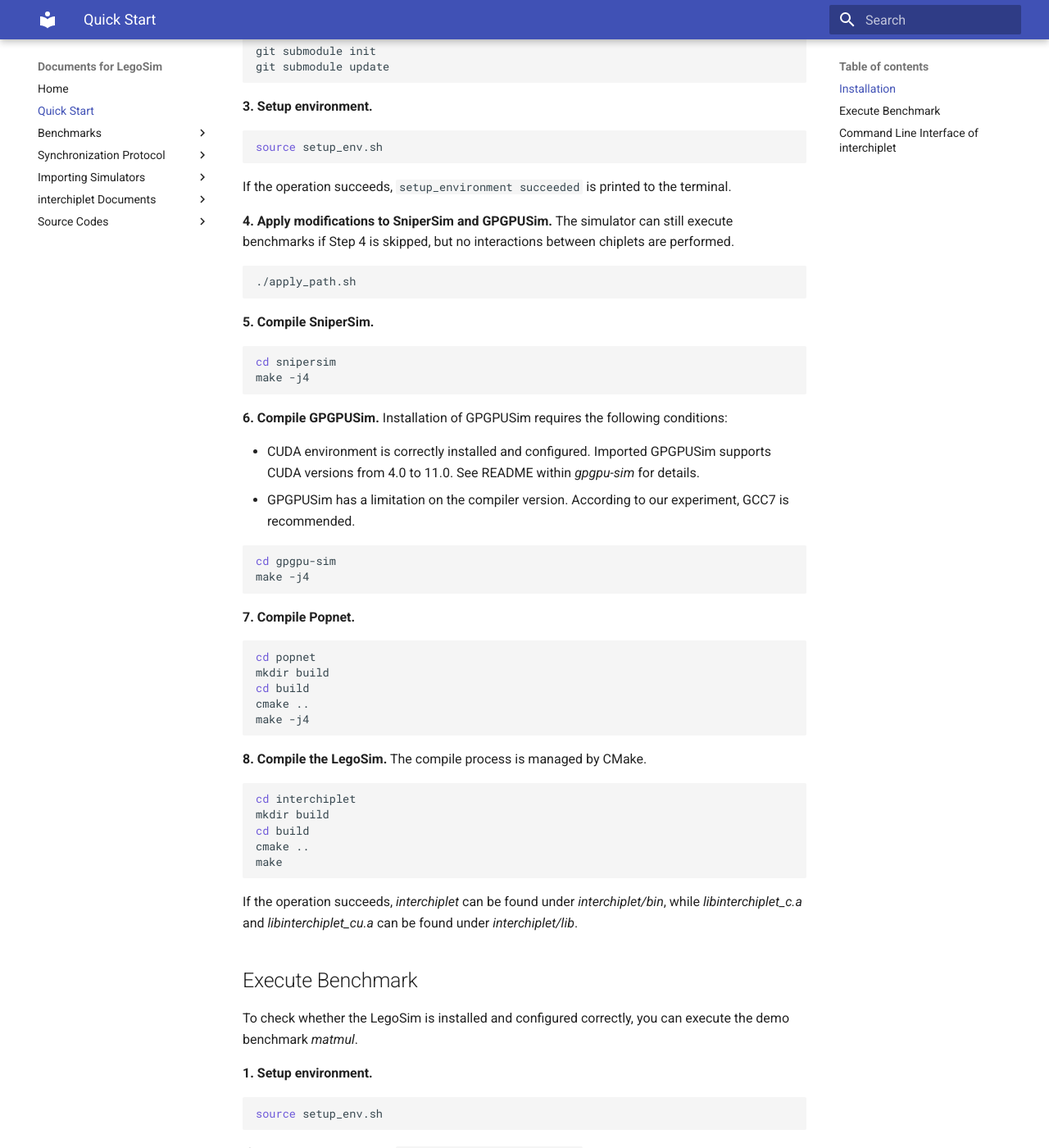
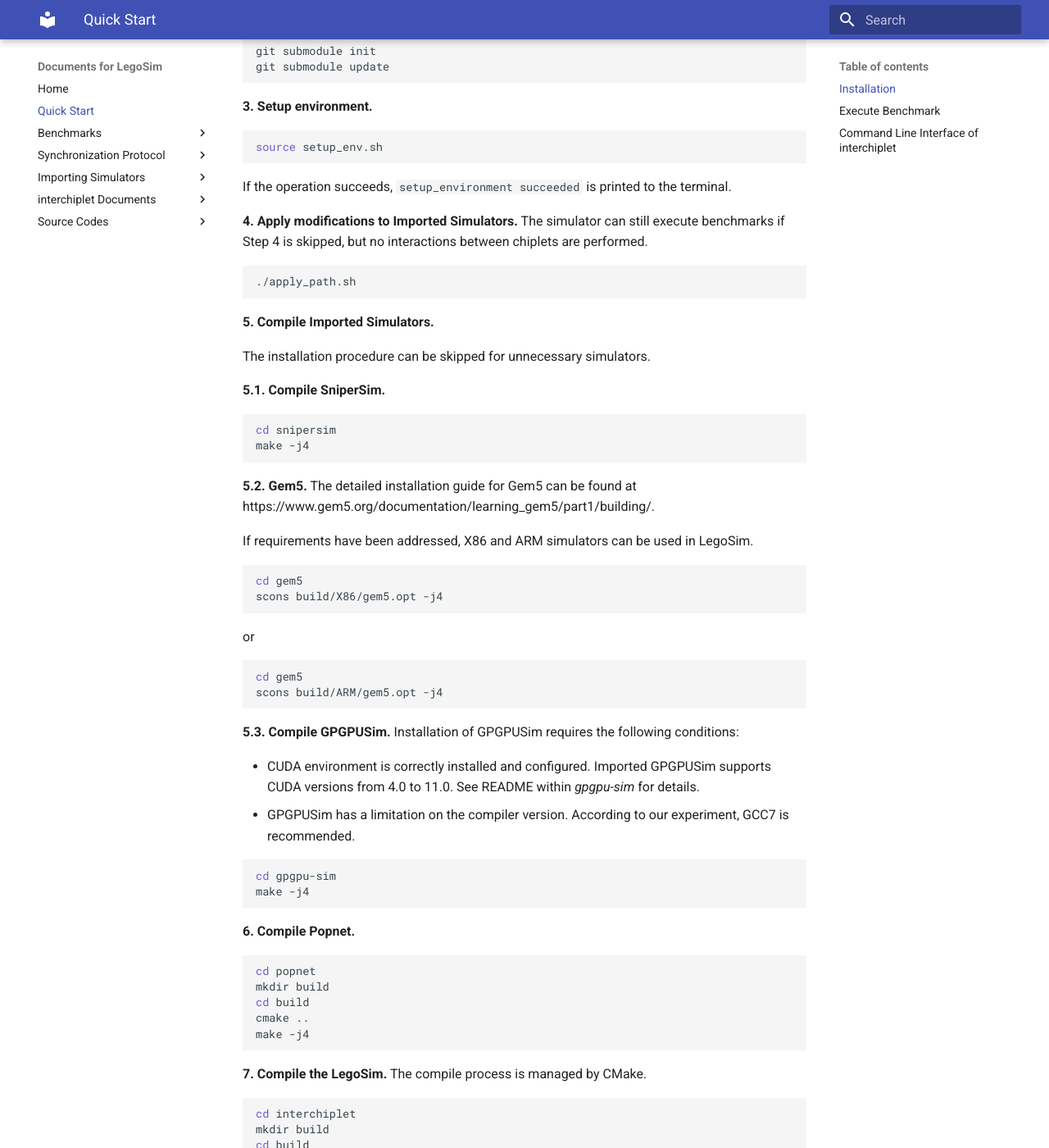
Before and after one commit to FCAS-ZJU/Chiplet_Heterogeneous_newVersion, an MkDocs documentation site: the page built from docs/docs/01-quick-start.md, in a window 1280 px wide and 1400 px high, scrolled down 580 px. Shown: the whole window at 82% size. Built offline with MkDocs 1.6.1 and Material for MkDocs 9.7.7, drawn with Linux system fonts in a browser that asks for light colours.

Commit message:
Update documents.

````diff
--- a/docs/docs/01-quick-start.md
+++ b/docs/docs/01-quick-start.md
@@ -32,20 +32,40 @@ source setup_env.sh
 
 If the operation succeeds, `setup_environment succeeded` is printed to the terminal.
 
-**4. Apply modifications to SniperSim and GPGPUSim.** The simulator can still execute benchmarks if Step 4 is skipped, but no interactions between chiplets are performed.
+**4. Apply modifications to Imported Simulators.** The simulator can still execute benchmarks if Step 4 is skipped, but no interactions between chiplets are performed.
 
 ```shell
 ./apply_path.sh
 ```
 
-**5. Compile SniperSim.**
+**5. Compile Imported Simulators.**
+
+The installation procedure can be skipped for unnecessary simulators.
+
+**5.1. Compile SniperSim.**
 
 ```shell
 cd snipersim
 make -j4
 ```
 
-**6. Compile GPGPUSim.** Installation of GPGPUSim requires the following conditions:
+**5.2. Gem5.** The detailed installation guide for Gem5 can be found at https://www.gem5.org/documentation/learning_gem5/part1/building/.
+
+If requirements have been addressed, X86 and ARM simulators can be used in LegoSim.
+
+```shell
+cd gem5
+scons build/X86/gem5.opt -j4
+```
+
+or
+
+```shell
+cd gem5
+scons build/ARM/gem5.opt -j4
+```
+
+**5.3. Compile GPGPUSim.** Installation of GPGPUSim requires the following conditions:
 
 - CUDA environment is correctly installed and configured. Imported GPGPUSim supports CUDA versions from 4.0 to 11.0. See README within *gpgpu-sim* for details.
 - GPGPUSim has a limitation on the compiler version. According to our experiment, GCC7 is recommended.
@@ -65,7 +85,7 @@ cmake ..
 make -j4
 ```
 
-**8. Compile the LegoSim.** The compile process is managed by CMake.
+**7. Compile the LegoSim.** The compile process is managed by CMake.
 
 ```shell
 cd interchiplet
--- a/docs/mkdocs.yml
+++ b/docs/mkdocs.yml
@@ -20,6 +20,7 @@ nav:
   - Importing Simulators:
     - 04-import-sim/index.md
     - 04-import-sim/041-snipersim.md
+    - 04-import-sim/043-gem5.md
     - 04-import-sim/042-gpgpusim.md
     - Synchronization protocol interface: apiProject1/group__sync__proto.md
     - Pipe communication interface: apiProject1/group__pipe__comm.md
````
Also changed, not shown: other parts of docs/docs/01-quick-start.md (+1 -1 lines), docs/docs/04-import-sim/041-snipersim.md (+15 -13 lines), docs/docs/04-import-sim/042-gpgpusim.md (+5 -5 lines), docs/docs/04-import-sim/043-gem5.md (added, +180 -0 lines), README.md.
